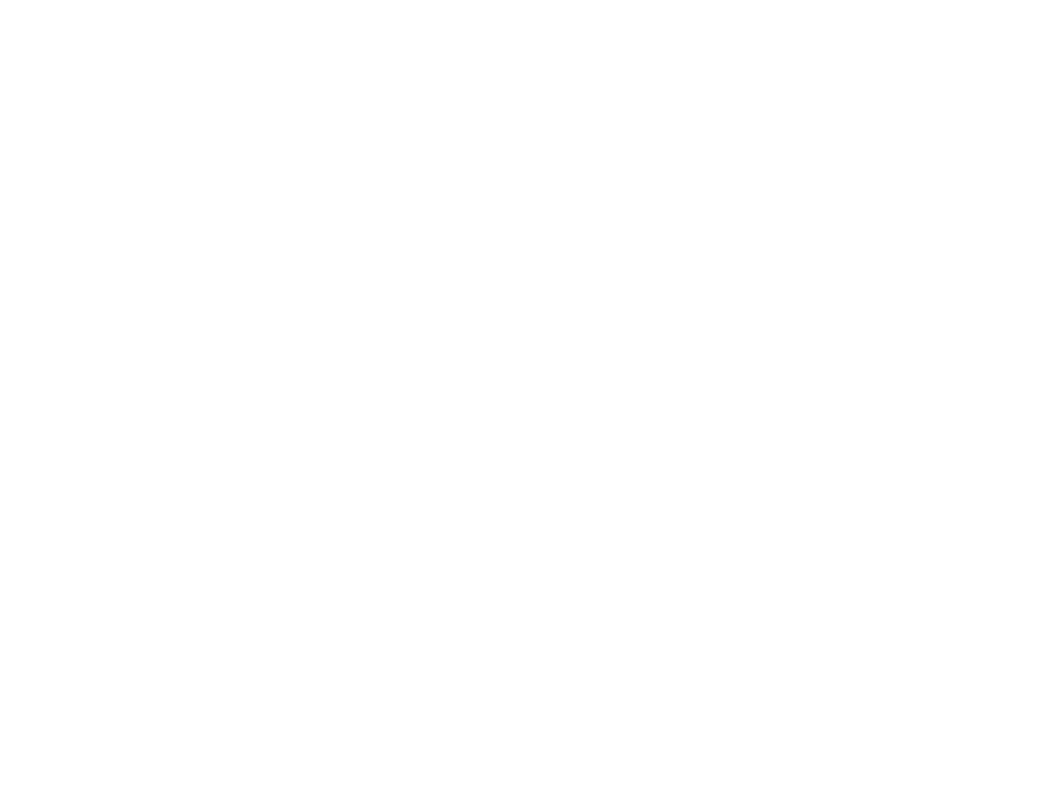
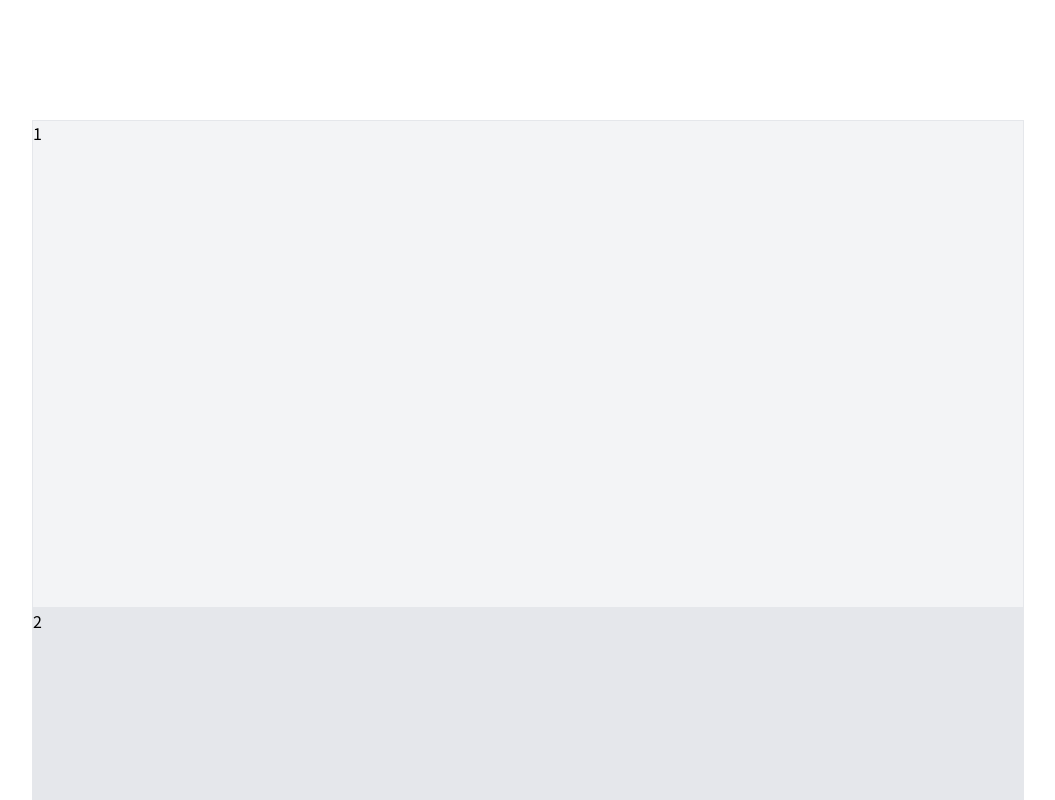
Before and after one commit to koty08/next13-study, a Next.js app: page /about in a window 1280 px wide. Shown: the part 740-1540 px from the top of the page, without its empty margins (112-1167 px from the left). Before the commit the page ends 800 px from the top, so only its background shows below. Built offline with nearby package versions, Linux system fonts and the light colour scheme.

Commit message:
about 페이지 1차 디자인

```diff
--- a/package.json
+++ b/package.json
@@ -12,12 +12,14 @@
     "@prisma/client": "^5.4.2",
     "@types/react-modal": "^3.16.2",
     "@uiw/react-md-editor": "^3.24.1",
+    "aos": "^2.3.4",
     "next": "13.5.4",
     "react": "^18",
     "react-dom": "^18",
     "react-modal": "^3.16.1"
   },
   "devDependencies": {
+    "@types/aos": "^3.0.6",
     "@types/node": "^20",
     "@types/react": "^18",
     "@types/react-dom": "^18",
--- a/src/app/about/page.tsx
+++ b/src/app/about/page.tsx
@@ -1,7 +1,69 @@
-export default async function About() {
+"use client";
+
+import "aos/dist/aos.css";
+import AOS from "aos";
+import React, { useEffect, useRef } from "react";
+
+interface CardStyles {
+  className: string;
+  animationName: string;
+}
+
+const stylesByCard: Record<string, CardStyles> = {
+  0: {
+    className: "bg-gray-100 top-[7%]",
+    animationName: "scale-1",
+  },
+  1: {
+    className: "bg-gray-200 top-[14%]",
+    animationName: "scale-2",
+  },
+  2: {
+    className: "bg-gray-300 top-[21%]",
+    animationName: "scale-3",
+  },
+  3: {
+    className: "bg-gray-400 top-[28%]",
+    animationName: "scale-4",
+  },
+};
+
+export default function About() {
+  const scrollRef = useRef<Array<HTMLSpanElement | null>>([]);
+
+  useEffect(() => {
+    AOS.init({
+      anchorPlacement: "bottom-bottom",
+      duration: 500,
+    });
+  }, []);
+
   return (
-    <div>
-      <p>about</p>
+    <div className="">
+      <div className="h-[100vh] flex justify-center items-center text-4xl font-bold">Scroll To Show</div>
+      <div className="h-[250vh] flex flex-col relative items-center pb-[50px]">
+        {[...Array(4).keys()].map((i) => (
+          <React.Fragment key={i}>
+            <span ref={(el) => (scrollRef.current[i] = el)}></span>
+            <div
+              className={`border w-[80%] h-[25%] sticky hover:cursor-pointer ${stylesByCard[i].className}`}
+              data-aos="fade-up"
+              style={{
+                animation: `linear ${stylesByCard[i].animationName}`,
+                animationTimeline: "view()",
+              }}
+              onDoubleClick={() => {
+                scrollRef.current[i]?.scrollIntoView({ behavior: "smooth" });
+              }}
+            >
+              <div className="">{i + 1}</div>
+            </div>
+          </React.Fragment>
+        ))}
+      </div>
+      <div className={`h-[50vh] bg-gray-500`} data-aos="fade-up">
+        <div className="">{5}</div>
+      </div>
     </div>
   );
 }
--- a/src/app/globals.css
+++ b/src/app/globals.css
@@ -17,3 +17,43 @@
   background-color: rgb(211, 211, 211);
   border-radius: 5px;
 }
+
+html {
+  --scroll-behavior: smooth !important;
+}
+
+@keyframes scale-1 {
+  from {
+    transform: scaleX(1);
+  }
+  to {
+    transform: scaleX(0.6);
+  }
+}
+
+@keyframes scale-2 {
+  from {
+    transform: scaleX(1);
+  }
+  to {
+    transform: scaleX(0.7);
+  }
+}
+
+@keyframes scale-3 {
+  from {
+    transform: scaleX(1);
+  }
+  to {
+    transform: scaleX(0.8);
+  }
+}
+
+@keyframes scale-4 {
+  from {
+    transform: scaleX(1);
+  }
+  to {
+    transform: scaleX(0.9);
+  }
+}
--- a/tailwind.config.ts
+++ b/tailwind.config.ts
@@ -1,20 +1,15 @@
-import type { Config } from 'tailwindcss'
+import type { Config } from "tailwindcss";
 
 const config: Config = {
-  content: [
-    './src/pages/**/*.{js,ts,jsx,tsx,mdx}',
-    './src/components/**/*.{js,ts,jsx,tsx,mdx}',
-    './src/app/**/*.{js,ts,jsx,tsx,mdx}',
-  ],
+  content: ["./src/pages/**/*.{js,ts,jsx,tsx,mdx}", "./src/components/**/*.{js,ts,jsx,tsx,mdx}", "./src/app/**/*.{js,ts,jsx,tsx,mdx}"],
   theme: {
     extend: {
       backgroundImage: {
-        'gradient-radial': 'radial-gradient(var(--tw-gradient-stops))',
-        'gradient-conic':
-          'conic-gradient(from 180deg at 50% 50%, var(--tw-gradient-stops))',
+        "gradient-radial": "radial-gradient(var(--tw-gradient-stops))",
+        "gradient-conic": "conic-gradient(from 180deg at 50% 50%, var(--tw-gradient-stops))",
       },
     },
   },
   plugins: [],
-}
-export default config
+};
+export default config;
```
Also changed, not shown: 2 other files (tests, documents, lock files or other folders).
